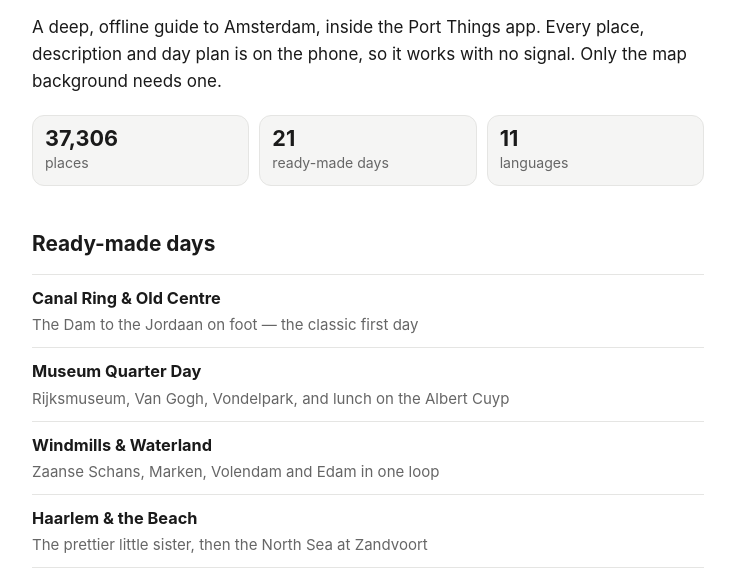
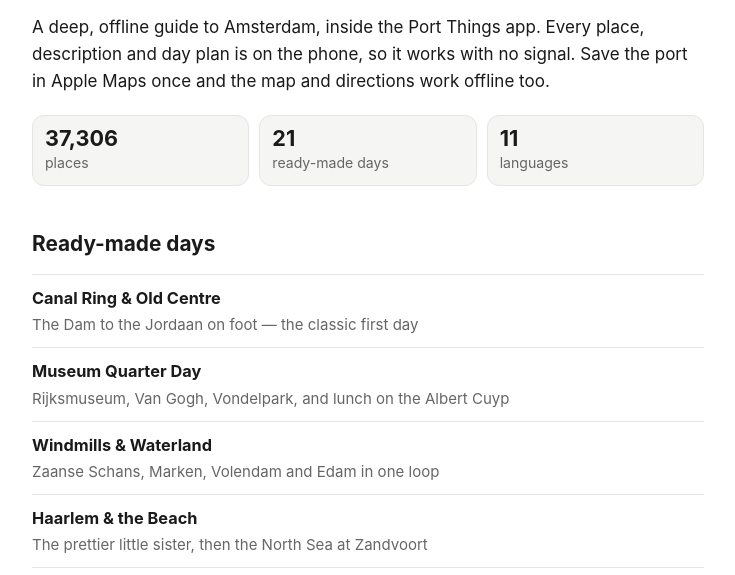
Before and after one commit to massachusettsexotic/portthings-website, a plain HTML site: page guide/amsterdam/index.html in a window 1280 px wide. Shown: the part 197-772 px from the top of the page, without its empty margins (272-1007 px from the left). Drawn offline with Linux system fonts and the light colour scheme.

Commit message:
Guide pages: offline line now says saving the port in Apple Maps makes the map and directions work offline
Co-Authored-By: Claude Opus 5.5 <noreply@anthropic.com>
Claude-Session: https://claude.ai/code/session_01UQ8LZFwQB1Qvvx2wp9DDno

```diff
--- a/guide/amsterdam/index.html
+++ b/guide/amsterdam/index.html
@@ -28,8 +28,8 @@
   </div>
 
   <p>A deep, offline guide to Amsterdam, inside the Port Things app.
-  Every place, description and day plan is on the phone, so it works with no signal. Only the map background
-  needs one.</p>
+  Every place, description and day plan is on the phone, so it works with no signal. Save the port in Apple
+  Maps once and the map and directions work offline too.</p>
 
   <ul class="facts">
     <li><b>37,306</b>places</li>
```
Also changed, not shown: guide/belize/index.html (+2 -2 lines), guide/bermuda/index.html (+2 -2 lines), guide/bimini/index.html (+2 -2 lines), guide/cabo/index.html (+2 -2 lines), guide/cozumel/index.html (+2 -2 lines), guide/ensenada/index.html (+2 -2 lines), guide/iceland/index.html (+2 -2 lines), guide/jamaica/index.html (+2 -2 lines), guide/malta/index.html (+2 -2 lines), guide/nassau/index.html (+2 -2 lines), guide/norway/index.html (+2 -2 lines), guide/puertoplata/index.html (+2 -2 lines), guide/puertorico/index.html (+2 -2 lines), guide/puertovallarta/index.html (+2 -2 lines), 5 more files.
